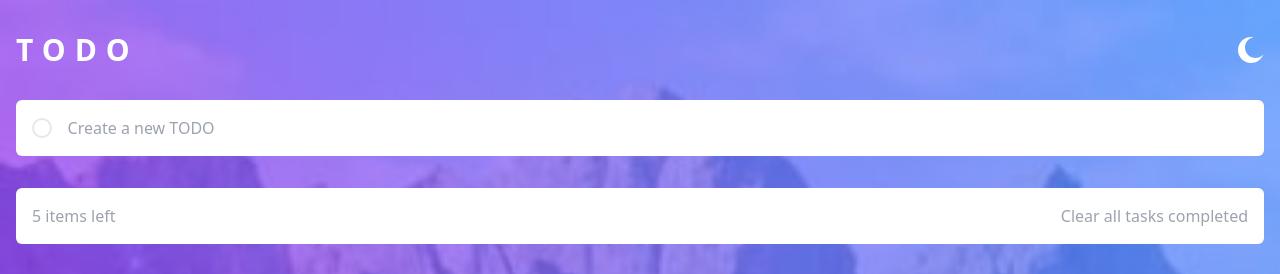
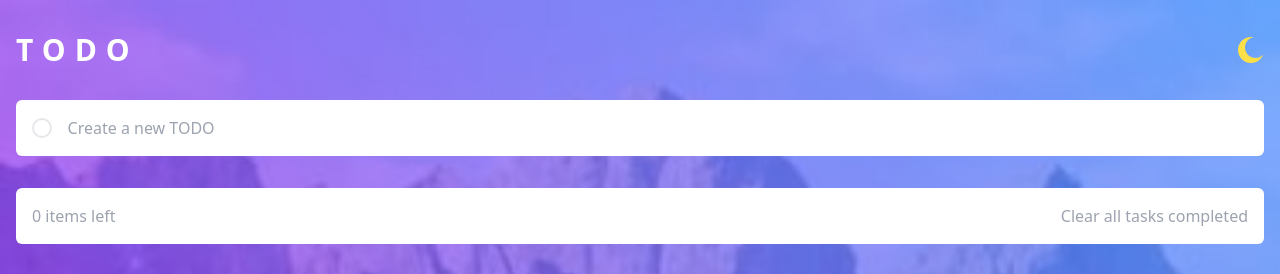
Before and after one commit to tomark4/react-bluuweb-2023, a React (Vite) app in the folder react-todo/: page / in a window 1280 px wide. Shown: the top 274 px of the page. Built offline with nearby package versions, Linux system fonts and the light colour scheme.

Commit message:
style: component icon styles dinamic

```diff
--- a/react-todo/src/App.tsx
+++ b/react-todo/src/App.tsx
@@ -25,7 +25,7 @@ const App = () => {
             Todo
           </h1>
           <button>
-            <MoonIcon />
+            <MoonIcon className="fill-yellow-300" />
           </button>
         </div>
 
@@ -61,7 +61,7 @@ const App = () => {
           ))}
 
           <section className="p-4 flex justify-between">
-            <span className="text-gray-400">5 items left</span>
+            <span className="text-gray-400">{todos.length} items left</span>
             <button className="text-gray-400">Clear all tasks completed</button>
           </section>
         </div>
--- a/react-todo/src/components/icons/MoonIcon.tsx
+++ b/react-todo/src/components/icons/MoonIcon.tsx
@@ -1,8 +1,14 @@
-const MoonIcon = () => {
+interface Props {
+  fillColor?: string;
+  [x: string]: any;
+}
+
+const MoonIcon = ({ fillColor = "#fff", ...rest }: Props) => {
   return (
     <svg xmlns="http://www.w3.org/2000/svg" width="26" height="26">
       <path
-        fill="#FFF"
+        {...rest}
+        fill={fillColor}
         fillRule="evenodd"
         d="M13 0c.81 0 1.603.074 2.373.216C10.593 1.199 7 5.43 7 10.5 7 16.299 11.701 21 17.5 21c2.996 0 5.7-1.255 7.613-3.268C23.22 22.572 18.51 26 13 26 5.82 26 0 20.18 0 13S5.82 0 13 0z"
       />
```
